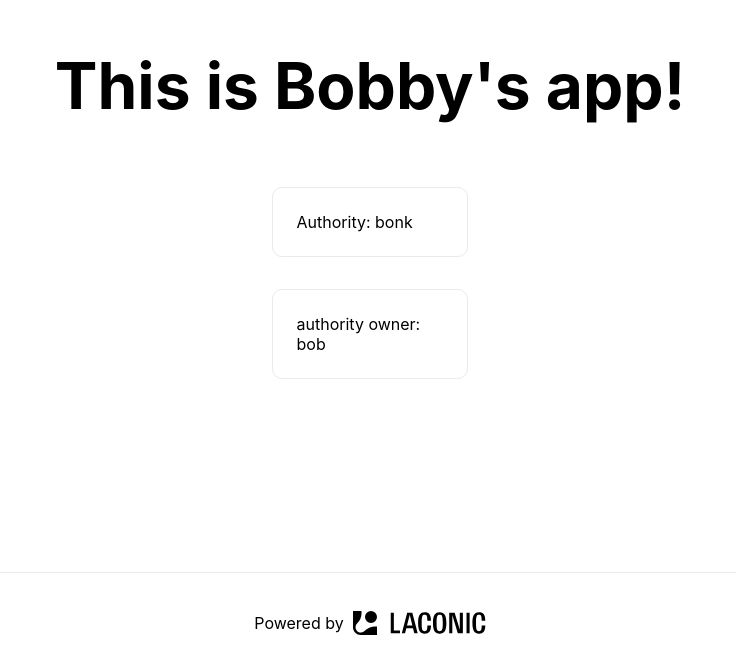
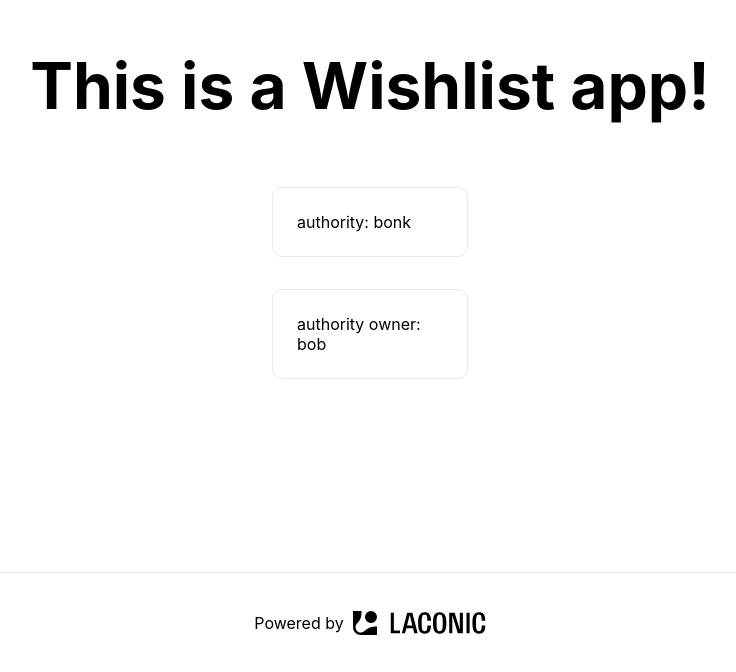
Before and after one commit to dasanchez/birbit, a Next.js app: page / in a window 1280 px wide. Shown: the part 128-800 px from the top of the page, without its empty margins (270-1006 px from the left). Built offline with nearby package versions, Linux system fonts and the light colour scheme.

Commit message:
wishlist app

```diff
--- a/package.json
+++ b/package.json
@@ -1,6 +1,6 @@
 {
   "private": true,
-  "name": "@bonk/bobbys-app",
+  "name": "@bonk/wishlist-app",
   "version": "0.0.1",
   "repository": "https://github.com/dasanchez/birbit",
   "scripts": {
--- a/pages/index.tsx
+++ b/pages/index.tsx
@@ -5,7 +5,7 @@ export default function Home() {
     <div className={styles.container}>
       <main className={styles.main}>
         <h1 className={styles.title}>
-          This is Bobby's app!
+          This is a Wishlist app!
         </h1>
 
         <div className={styles.grid}>
```
Also changed, not shown: 2 other files (tests, documents, lock files or other folders).
